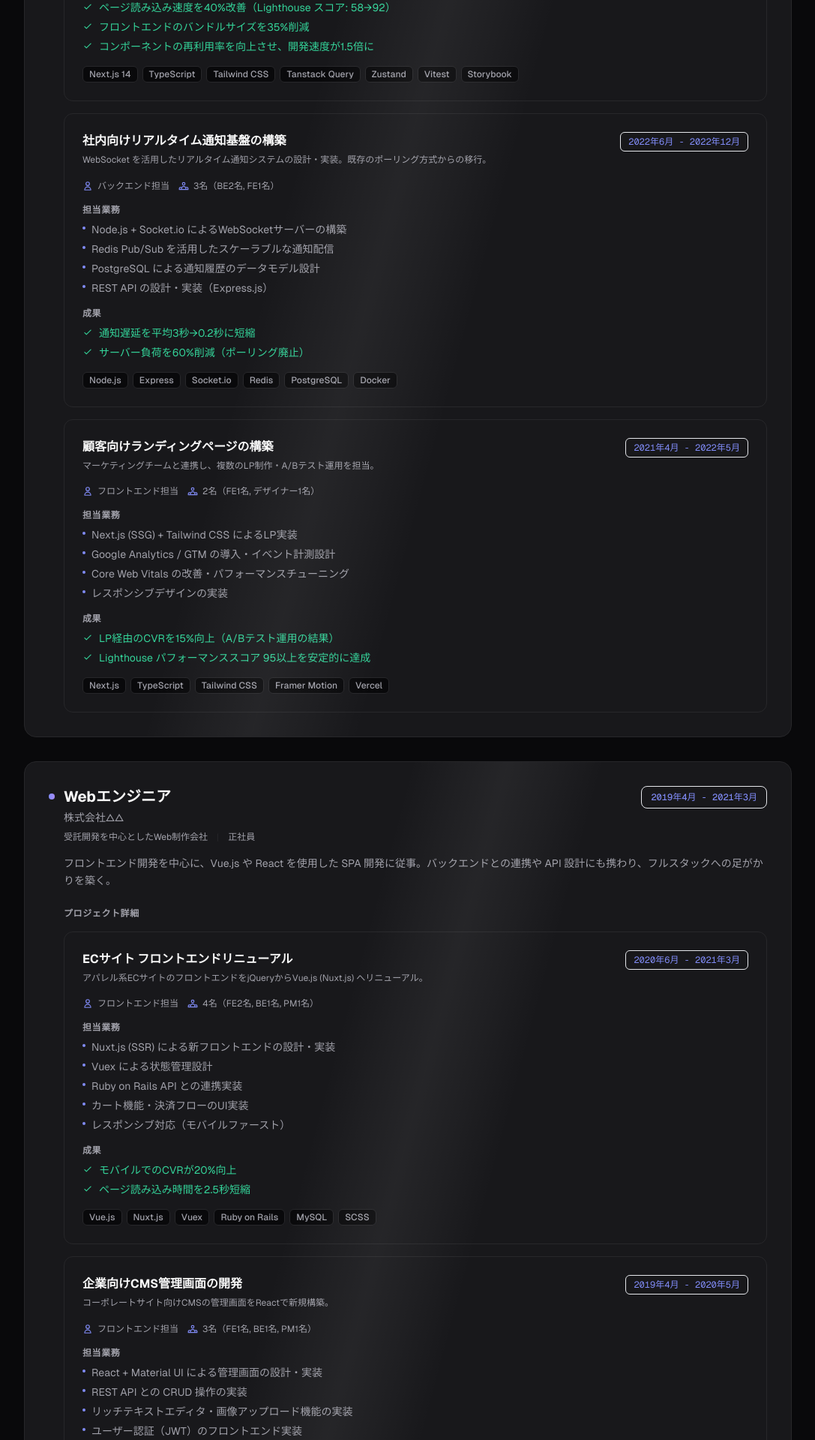
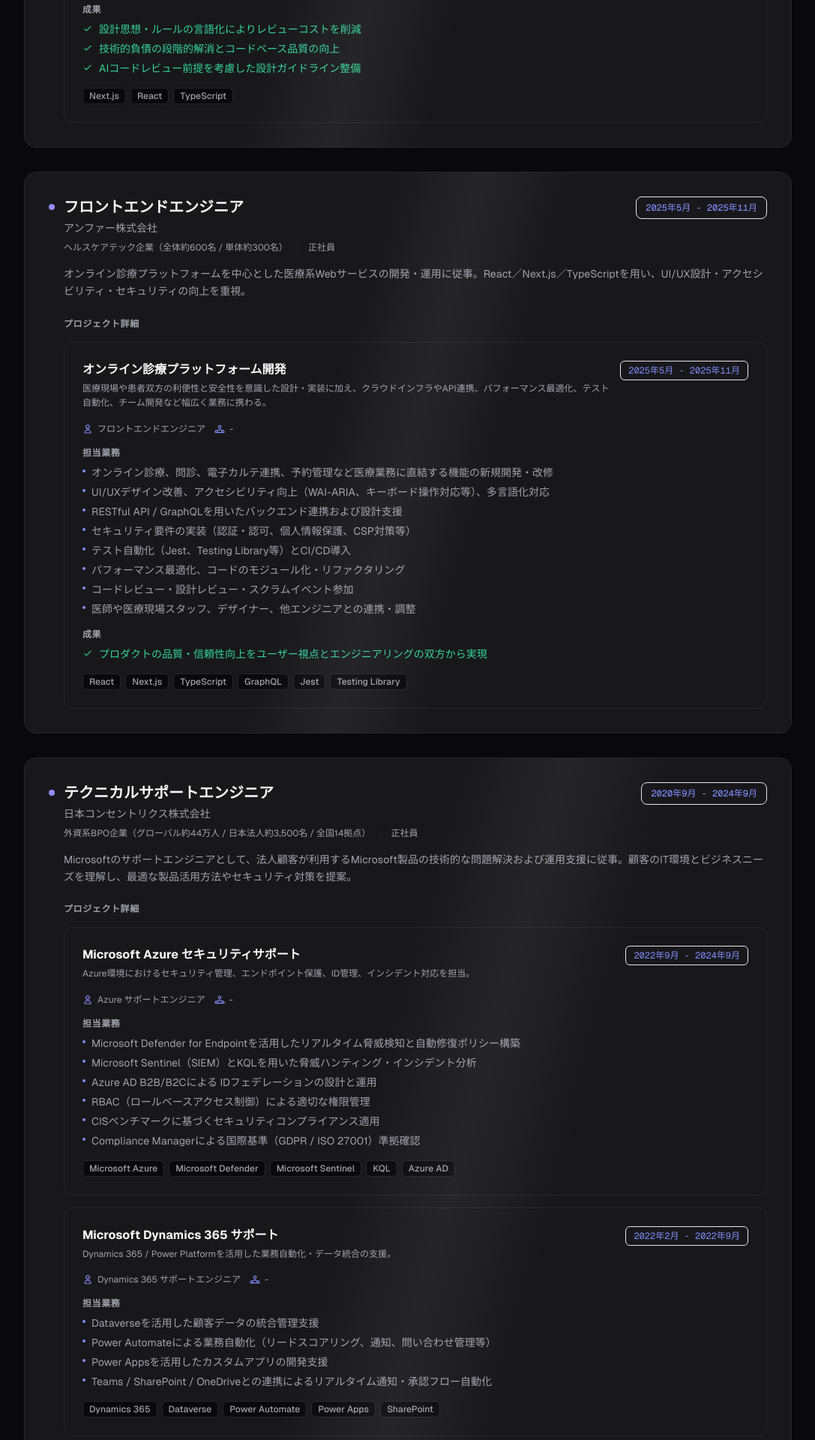
Before and after one commit to KoenigWolf/keireki, a Next.js app: page / in a window 1280 px wide. Shown: the part 3826-5746 px from the top of the page at 75% size, without its empty margins (96-1183 px from the left). Built offline with nearby package versions, Linux system fonts and the light colour scheme.

Commit message:
content: update experience (TRASS, アンファー, コンセントリクス, LogProstyle, メイテックフィルダーズ)

```diff
--- a/src/data/experience.ts
+++ b/src/data/experience.ts
@@ -23,190 +23,242 @@
 
 export const experiences: Experience[] = [
   {
-    period: "2021年4月 - 現在",
+    period: "2025年11月 - 2026年1月",
     title: "フルスタックエンジニア",
-    company: "株式会社〇〇（東京）",
-    companyDescription: "自社プロダクト開発を行うスタートアップ企業",
-    employmentType: "正社員",
+    company: "TRASS",
+    companyDescription: "Webプロダクト開発企業",
+    employmentType: "業務委託",
     description:
-      "React/Next.js を用いたフロントエンド開発を中心に、バックエンド API 構築、DB設計、CI/CD 構築まで幅広く担当。アジャイル開発チームの中核メンバーとして、企画段階から参画。",
+      "Webプロダクト開発支援として参画し、アーキテクチャ設計、設計思想の明文化、実装ルールの策定、既存コードベースの構造改善を中心に担当。",
     projects: [
       {
-        name: "BtoB SaaS 管理ダッシュボード開発",
-        period: "2023年1月 - 現在",
+        name: "Webプロダクト 設計・開発支援",
+        period: "2025年11月 - 2026年1月",
         summary:
-          "企業向け業務管理SaaSのフロントエンド全面リニューアル。レガシーなjQuery実装からNext.js (App Router) + TypeScript への移行プロジェクト。",
-        role: "フロントエンドリード",
-        teamSize: "5名（FE2名, BE2名, デザイナー1名）",
+          "Next.js／React／TypeScriptを用いたモダンWeb開発において、実装速度と中長期的な保守性・拡張性の両立を重視し、プロダクト全体の技術的健全性向上に貢献。",
+        role: "フルスタックエンジニア",
+        teamSize: "-",
         responsibilities: [
-          "Next.js App Router を採用した新アーキテクチャの設計・技術選定",
-          "コンポーネント設計（Atomic Design ベース）・共通UIライブラリの構築",
-          "Server Components / Client Components の設計判断",
-          "Tanstack Query によるデータフェッチ戦略の策定",
-          "Tailwind CSS によるデザインシステムの構築",
-          "コードレビュー・ペアプログラミングの実施",
+          "Next.js（App Router）を前提としたページ構成・ルーティング設計",
+          "Server Components / Client Components の責務分離を意識した設計・実装",
+          "TypeScriptを用いた型安全な設計（Props / API Response / Domain Model の型定義）",
+          "Atomic Designベースのコンポーネント設計と責務分離（Presentational / Container）",
+          "DESIGN.mdの策定・設計思想の明文化による属人性排除",
+          "肥大化したコンポーネントの責務分割とリファクタリング",
+          "アクセシビリティを意識したマークアップ・インタラクション設計",
+          "コードレビューを通じた設計・実装観点でのフィードバック",
         ],
         achievements: [
-          "ページ読み込み速度を40%改善（Lighthouse スコア: 58→92）",
-          "フロントエンドのバンドルサイズを35%削減",
-          "コンポーネントの再利用率を向上させ、開発速度が1.5倍に",
+          "設計思想・ルールの言語化によりレビューコストを削減",
+          "技術的負債の段階的解消とコードベース品質の向上",
+          "AIコードレビュー前提を考慮した設計ガイドライン整備",
         ],
-        technologies: [
-          "Next.js 14",
-          "TypeScript",
-          "Tailwind CSS",
-          "Tanstack Query",
-          "Zustand",
-          "Vitest",
-          "Storybook",
+        technologies: ["Next.js", "React", "TypeScript"],
+      },
     ],
   },
   {
-        name: "社内向けリアルタイム通知基盤の構築",
-        period: "2022年6月 - 2022年12月",
+    period: "2025年5月 - 2025年11月",
+    title: "フロントエンドエンジニア",
+    company: "アンファー株式会社",
+    companyDescription:
+      "ヘルスケアテック企業（全体約600名 / 単体約300名）",
+    employmentType: "正社員",
+    description:
+      "オンライン診療プラットフォームを中心とした医療系Webサービスの開発・運用に従事。React／Next.js／TypeScriptを用い、UI/UX設計・アクセシビリティ・セキュリティの向上を重視。",
+    projects: [
+      {
+        name: "オンライン診療プラットフォーム開発",
+        period: "2025年5月 - 2025年11月",
         summary:
-          "WebSocket を活用したリアルタイム通知システムの設計・実装。既存のポーリング方式からの移行。",
-        role: "バックエンド担当",
-        teamSize: "3名（BE2名, FE1名）",
+          "医療現場や患者双方の利便性と安全性を意識した設計・実装に加え、クラウドインフラやAPI連携、パフォーマンス最適化、テスト自動化、チーム開発など幅広く業務に携わる。",
+        role: "フロントエンドエンジニア",
+        teamSize: "-",
         responsibilities: [
-          "Node.js + Socket.io によるWebSocketサーバーの構築",
-          "Redis Pub/Sub を活用したスケーラブルな通知配信",
-          "PostgreSQL による通知履歴のデータモデル設計",
-          "REST API の設計・実装（Express.js）",
+          "オンライン診療、問診、電子カルテ連携、予約管理など医療業務に直結する機能の新規開発・改修",
+          "UI/UXデザイン改善、アクセシビリティ向上（WAI-ARIA、キーボード操作対応等）、多言語化対応",
+          "RESTful API / GraphQLを用いたバックエンド連携および設計支援",
+          "セキュリティ要件の実装（認証・認可、個人情報保護、CSP対策等）",
+          "テスト自動化（Jest、Testing Library等）とCI/CD導入",
+          "パフォーマンス最適化、コードのモジュール化・リファクタリング",
+          "コードレビュー・設計レビュー・スクラムイベント参加",
+          "医師や医療現場スタッフ、デザイナー、他エンジニアとの連携・調整",
         ],
         achievements: [
-          "通知遅延を平均3秒→0.2秒に短縮",
-          "サーバー負荷を60%削減（ポーリング廃止）",
+          "プロダクトの品質・信頼性向上をユーザー視点とエンジニアリングの双方から実現",
         ],
         technologies: [
-          "Node.js",
-          "Express",
-          "Socket.io",
-          "Redis",
-          "PostgreSQL",
-          "Docker",
-        ],
-      },
-      {
-        name: "顧客向けランディングページの構築",
-        period: "2021年4月 - 2022年5月",
-        summary:
-          "マーケティングチームと連携し、複数のLP制作・A/Bテスト運用を担当。",
-        role: "フロントエンド担当",
-        teamSize: "2名（FE1名, デザイナー1名）",
-        responsibilities: [
-          "Next.js (SSG) + Tailwind CSS によるLP実装",
-          "Google Analytics / GTM の導入・イベント計測設計",
-          "Core Web Vitals の改善・パフォーマンスチューニング",
-          "レスポンシブデザインの実装",
-        ],
-        achievements: [
-          "LP経由のCVRを15%向上（A/Bテスト運用の結果）",
-          "Lighthouse パフォーマンススコア 95以上を安定的に達成",
-        ],
-        technologies: [
+          "React",
           "Next.js",
           "TypeScript",
-          "Tailwind CSS",
-          "Framer Motion",
-          "Vercel",
+          "GraphQL",
+          "Jest",
+          "Testing Library",
         ],
       },
     ],
   },
   {
-    period: "2019年4月 - 2021年3月",
-    title: "Webエンジニア",
-    company: "株式会社△△",
-    companyDescription: "受託開発を中心としたWeb制作会社",
+    period: "2020年9月 - 2024年9月",
+    title: "テクニカルサポートエンジニア",
+    company: "日本コンセントリクス株式会社",
+    companyDescription:
+      "外資系BPO企業（グローバル約44万人 / 日本法人約3,500名 / 全国14拠点）",
     employmentType: "正社員",
     description:
-      "フロントエンド開発を中心に、Vue.js や React を使用した SPA 開発に従事。バックエンドとの連携や API 設計にも携わり、フルスタックへの足がかりを築く。",
+      "Microsoftのサポートエンジニアとして、法人顧客が利用するMicrosoft製品の技術的な問題解決および運用支援に従事。顧客のIT環境とビジネスニーズを理解し、最適な製品活用方法やセキュリティ対策を提案。",
     projects: [
       {
-        name: "ECサイト フロントエンドリニューアル",
-        period: "2020年6月 - 2021年3月",
+        name: "Microsoft Azure セキュリティサポート",
+        period: "2022年9月 - 2024年9月",
         summary:
-          "アパレル系ECサイトのフロントエンドをjQueryからVue.js (Nuxt.js) へリニューアル。",
-        role: "フロントエンド担当",
-        teamSize: "4名（FE2名, BE1名, PM1名）",
+          "Azure環境におけるセキュリティ管理、エンドポイント保護、ID管理、インシデント対応を担当。",
+        role: "Azure サポートエンジニア",
+        teamSize: "-",
         responsibilities: [
-          "Nuxt.js (SSR) による新フロントエンドの設計・実装",
-          "Vuex による状態管理設計",
-          "Ruby on Rails API との連携実装",
-          "カート機能・決済フローのUI実装",
-          "レスポンシブ対応（モバイルファースト）",
-        ],
-        achievements: [
-          "モバイルでのCVRが20%向上",
-          "ページ読み込み時間を2.5秒短縮",
+          "Microsoft Defender for Endpointを活用したリアルタイム脅威検知と自動修復ポリシー構築",
+          "Microsoft Sentinel（SIEM）とKQLを用いた脅威ハンティング・インシデント分析",
+          "Azure AD B2B/B2Cによる IDフェデレーションの設計と運用",
+          "RBAC（ロールベースアクセス制御）による適切な権限管理",
+          "CISベンチマークに基づくセキュリティコンプライアンス適用",
+          "Compliance Managerによる国際基準（GDPR / ISO 27001）準拠確認",
         ],
         technologies: [
-          "Vue.js",
-          "Nuxt.js",
-          "Vuex",
-          "Ruby on Rails",
-          "MySQL",
-          "SCSS",
+          "Microsoft Azure",
+          "Microsoft Defender",
+          "Microsoft Sentinel",
+          "KQL",
+          "Azure AD",
         ],
       },
       {
-        name: "企業向けCMS管理画面の開発",
-        period: "2019年4月 - 2020年5月",
+        name: "Microsoft Dynamics 365 サポート",
+        period: "2022年2月 - 2022年9月",
         summary:
-          "コーポレートサイト向けCMSの管理画面をReactで新規構築。",
-        role: "フロントエンド担当",
-        teamSize: "3名（FE1名, BE1名, PM1名）",
+          "Dynamics 365 / Power Platformを活用した業務自動化・データ統合の支援。",
+        role: "Dynamics 365 サポートエンジニア",
+        teamSize: "-",
         responsibilities: [
-          "React + Material UI による管理画面の設計・実装",
-          "REST API との CRUD 操作の実装",
-          "リッチテキストエディタ・画像アップロード機能の実装",
-          "ユーザー認証（JWT）のフロントエンド実装",
+          "Dataverseを活用した顧客データの統合管理支援",
+          "Power Automateによる業務自動化（リードスコアリング、通知、問い合わせ管理等）",
+          "Power Appsを活用したカスタムアプリの開発支援",
+          "Teams / SharePoint / OneDriveとの連携によるリアルタイム通知・承認フロー自動化",
         ],
         technologies: [
-          "React",
-          "JavaScript",
-          "Material UI",
-          "Ruby on Rails",
-          "MySQL",
+          "Dynamics 365",
+          "Dataverse",
+          "Power Automate",
+          "Power Apps",
+          "SharePoint",
         ],
+      },
+      {
+        name: "Microsoft 365 サポート",
+        period: "2021年8月 - 2022年2月",
+        summary:
+          "SharePoint / OneDriveを中心とした情報管理・セキュリティ運用の支援。",
+        role: "Microsoft 365 サポートエンジニア",
+        teamSize: "-",
+        responsibilities: [
+          "Hubサイト構造の最適化と組織ニーズに応じたサイト階層設計",
+          "コンテンツタイプ / メタデータ戦略の適用による情報管理の一貫性確保",
+          "IRM（Information Rights Management）を活用した機密ドキュメントのアクセス制御強化",
+          "条件付きアクセス（Conditional Access）による非管理デバイスからのアクセス制御強化",
+          "リテンションポリシーの適用によるデータ損失リスク軽減",
+        ],
+        technologies: [
+          "SharePoint Online",
+          "OneDrive for Business",
+          "Azure AD",
+          "Microsoft 365",
+        ],
+      },
+      {
+        name: "Uber Eats カスタマーサポート",
+        period: "2020年9月 - 2021年8月",
+        summary:
+          "高度な問題解決能力と冷静な判断力で、複雑な問い合わせ対応とオペレーション最適化に貢献。",
+        role: "カスタマーサポート",
+        teamSize: "-",
+        responsibilities: [
+          "支払い、注文、アカウント管理に関する問い合わせの迅速な処理と解決率向上",
+          "難易度の高いケースのエスカレーションと根本的な解決策の提供",
+          "問い合わせ傾向の分析に基づく対応フローの最適化提案",
+          "CSAT（顧客満足度スコア）の高水準維持",
+        ],
+        technologies: [],
       },
     ],
   },
   {
-    period: "2017年4月 - 2019年3月",
-    title: "サポートエンジニア",
-    company: "株式会社□□",
-    companyDescription: "ITインフラ・ネットワークサービスを提供する企業",
+    period: "2019年2月 - 2020年5月",
+    title: "不動産仲介営業",
+    company: "株式会社LogProstyle",
+    companyDescription: "不動産仲介企業（全国250名以上）",
     employmentType: "正社員",
     description:
-      "法人顧客向けの技術サポートを担当。サーバー・ネットワーク関連のトラブルシューティングを通じて幅広い技術知識を習得。",
+      "新築・中古マンションや戸建住宅の売買・仲介業務を担当。個人・法人の新規顧客開拓および既存顧客フォローに従事し、データ活用を軸とした営業戦略を実施。",
     projects: [
       {
-        name: "法人顧客テクニカルサポート",
-        period: "2017年4月 - 2019年3月",
+        name: "不動産仲介営業",
+        period: "2019年2月 - 2020年5月",
         summary:
-          "法人顧客向けITインフラのテクニカルサポート業務。障害対応・問い合わせ対応を一次〜三次対応まで担当。",
-        role: "テクニカルサポート",
-        teamSize: "8名チーム",
+          "個人・法人の新規顧客開拓および既存顧客フォローに従事し、データ活用を軸とした営業戦略を実施。",
+        role: "営業職",
+        teamSize: "-",
         responsibilities: [
-          "サーバー・ネットワーク障害の原因調査・復旧対応",
-          "Linux (CentOS/Ubuntu) サーバーの運用・保守",
-          "顧客向け障害報告書の作成・説明",
-          "社内ナレッジベースの整備・FAQ作成",
-          "新人教育・OJTの実施",
+          "市場調査・価格査定・販売戦略の策定",
+          "新規顧客開拓（テレアポ、紹介、問い合わせ対応）",
+          "交渉業務（価格調整、契約条件の交渉、トラブル対応）",
+          "集客業務（広告運用、Webマーケティング、SNS活用）",
+          "市場データ分析による価格戦略の最適化",
         ],
         achievements: [
-          "月間対応件数チームトップ（平均120件/月）",
-          "顧客満足度調査で部門内1位を2期連続獲得",
+          "B2B 不動産向けシステム営業成績全国1位を達成",
         ],
-        technologies: [
-          "Linux",
-          "Windows Server",
-          "ネットワーク (TCP/IP)",
-          "VMware",
-          "Active Directory",
+        technologies: [],
+      },
     ],
+  },
+  {
+    period: "2017年4月 - 2019年1月",
+    title: "機械設計エンジニア",
+    company: "株式会社メイテックフィルダーズ",
+    companyDescription:
+      "エンジニアリングアウトソーシング企業（全国3,000名以上）",
+    employmentType: "正社員",
+    description:
+      "自動車、重工業向けに機械設計・電気電子設計を中心とした技術支援を担当。3D CADを活用した設計・品質評価に従事。",
+    projects: [
+      {
+        name: "大手自動車部品メーカー 電装システム設計",
+        period: "2017年4月 - 2018年4月",
+        summary:
+          "ワイヤーハーネス・コネクタ設計、電装回路の最適化、品質評価を担当。次世代の車載電装システムの開発を支援。",
+        role: "機械設計エンジニア",
+        teamSize: "-",
+        responsibilities: [
+          "CATIA V5を活用した電装システムのワイヤーハーネスレイアウト設計",
+          "電流負荷・温度変動を考慮した最適なハーネス構造の選定",
+          "回路設計のシミュレーション解析、動作最適化・電力損失の最小化",
+          "耐熱試験・耐振動試験・防水試験の実施と長期耐久性の検証",
+        ],
+        technologies: ["CATIA V5"],
+      },
+      {
+        name: "大手機械メーカー 構造設計",
+        period: "2018年4月 - 2019年1月",
+        summary:
+          "トラクター・建設機械の機械構造設計を担当し、耐久性・強度解析を活用した高耐久な設計を推進。",
+        role: "機械設計エンジニア",
+        teamSize: "-",
+        responsibilities: [
+          "CATIA V5を用いた3Dモデリングによる部品設計とレイアウト最適化",
+          "CAE解析（有限要素法 FEM）による応力分布・変形解析の実施",
+          "試作品の組み立て評価と設計通りの性能検証",
+          "振動試験、耐熱試験、耐久試験の実施",
+        ],
+        technologies: ["CATIA V5", "CAE / FEM"],
       },
     ],
   },
@@ -230,18 +282,4 @@
     technologies: ["Next.js", "TypeScript", "Tailwind CSS", "Framer Motion"],
     github: "https://github.com/KoenigWolf/keireki",
   },
-  {
-    title: "タスク管理アプリ",
-    description:
-      "React + Node.js + PostgreSQL で構築したフルスタック タスク管理アプリ。REST API設計、JWT認証、リアルタイム更新を実装。",
-    technologies: ["React", "Node.js", "PostgreSQL", "REST API"],
-    github: "https://github.com/KoenigWolf",
-  },
-  {
-    title: "ECサイトUI",
-    description:
-      "Vue.js + Tailwind CSS で構築したECサイトのフロントエンド。レスポンシブデザイン、カート機能、決済フローを実装。",
-    technologies: ["Vue.js", "Tailwind CSS", "JavaScript"],
-    github: "https://github.com/KoenigWolf",
-  },
 ];
```
Lines whose indentation alone changed are shown as unchanged.
